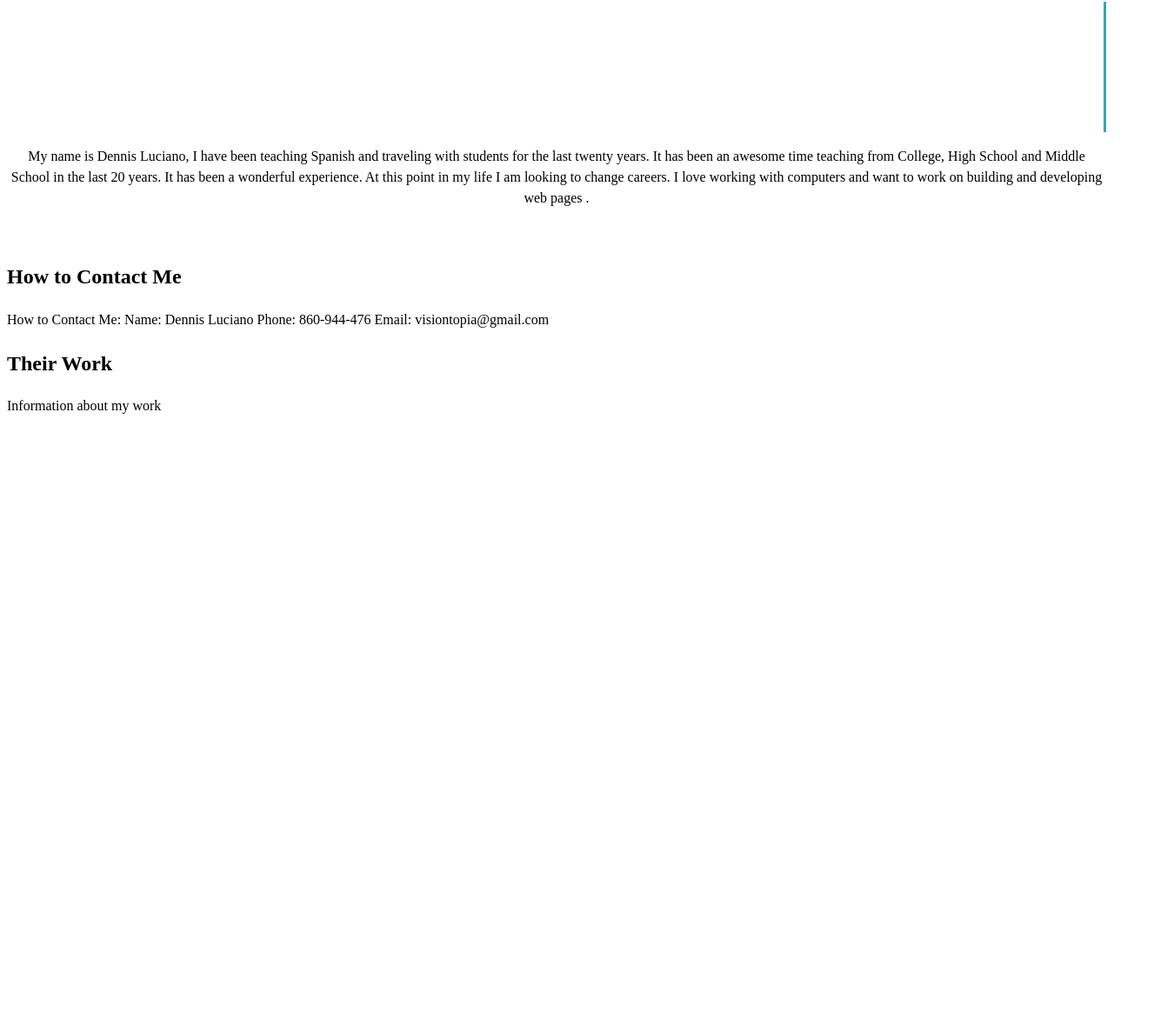
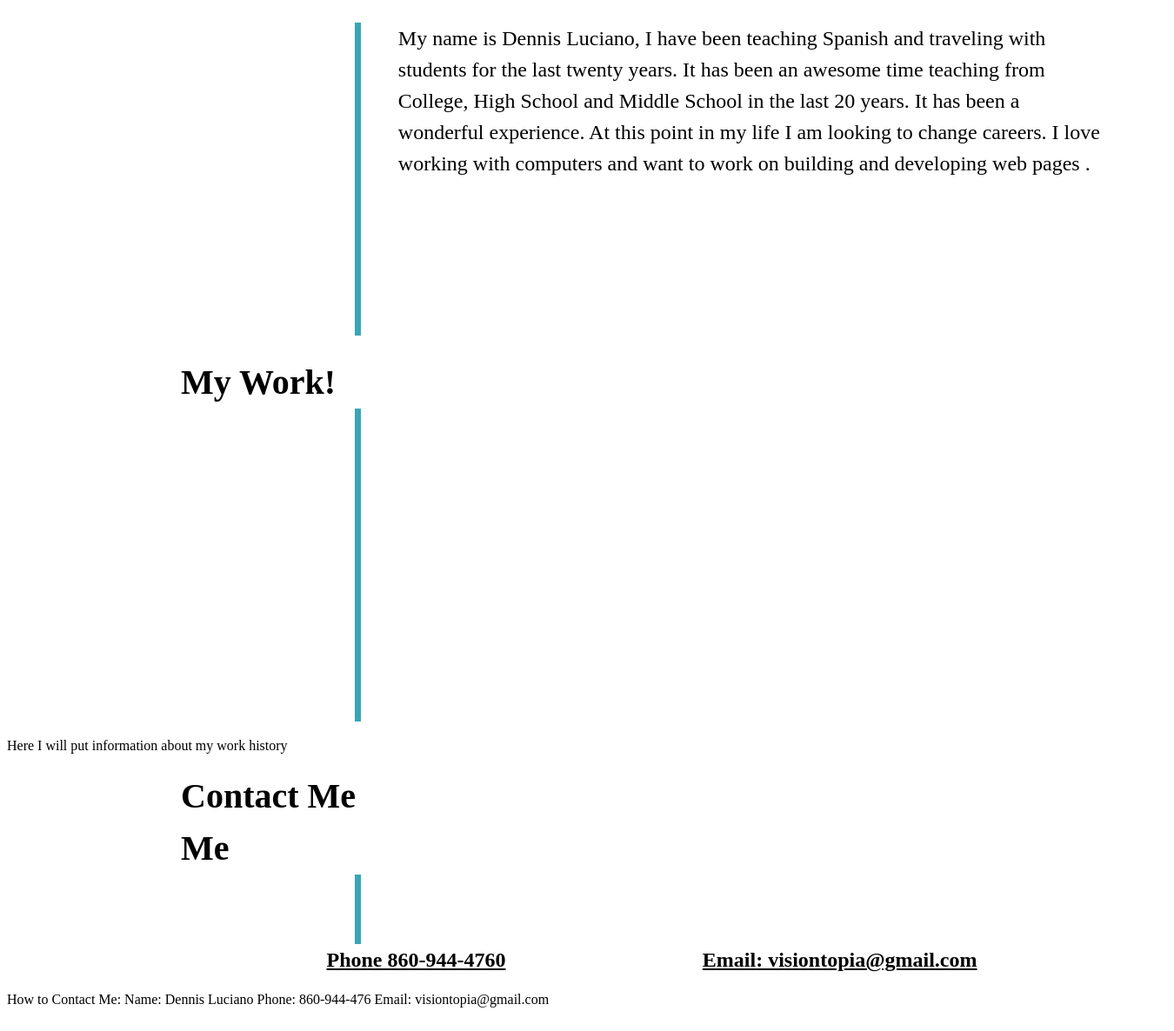
Before and after one commit to DenCoding2023/Dennis-Portfolio, a plain HTML site: page index.html in a window 1280 px wide. Shown: the part 407-1593 px from the top of the page at 87% size, 1350 px wide, since content can reach past the window. Before the commit the page ends 910 px from the top, so only its background shows below. Drawn offline with Linux system fonts and the light colour scheme.

Commit message:
Adding the borders and sections using div boxes

```diff
--- a/assets/css/style.css
+++ b/assets/css/style.css
@@ -28,6 +28,8 @@ body {
 
   h2{
    text-align: left;
+   font-size: 250%;
+   margin: 0 0 0 200px;
 
   }
 
@@ -74,12 +76,51 @@ img{
 
 /* working on paragraph 1 */
 .Den-paragraph p{
-  text-align: center;
+  text-align: left;
+  margin-left: 5%;
+  font-size: x-large;
 }
 
-/* Moving the text in the asside section */
+/* Here is the boder section */
 .border {
-  border-right: 3px solid #39a6b2;
-  height: 150px;
-  flex: 2 1%;
+  border-left: 7px solid #39a6b2;
+  height: 360px;
+  flex: 2 40%;
+  margin-left: 400px ;
 }
+
+.border-2 {
+  border-left: 7px solid #39a6b2;
+  height: 360px;
+  flex: 2 40%;
+  margin-left: 400px ;
+}
+
+.border-3 {
+  border-left: 7px solid #39a6b2;
+  height: 80px;
+  flex: 2 40%;
+  margin-left: 400px ;
+}
+
+/* Here is the about me section */
+.Den-paragraph-3 ul {
+  display: flex;
+  flex-wrap: wrap;
+  justify-content: space-evenly;
+  align-items: right;
+  list-style: none;
+  margin-left: 8%;
+  width: 95%;
+  color: black;
+  font-size: x-large;
+
+  }
+
+
+
+@media screen and (max-width: 768px) {
+  header {
+    flex-direction: column;
+  }
+}
--- a/index.html
+++ b/index.html
@@ -31,16 +31,17 @@
         </figure>
 
     <article>
+
+     <section>
+
+            <section id="about-me" class="about">
+                <div class="flex row">
                     <H2>About me!</H2>
-     <section>
-        <section id="about-me" class="about">
 
                     <div class="border">
                     <div class="border1">
                 </div>
 
-     </section>
-            <section>
             <Div class="Den-paragraph">
                  <p> My name is Dennis Luciano, I have been teaching Spanish and traveling
                      with students for the last twenty years.  It has been an awesome time
@@ -53,8 +54,39 @@
 
         </section>
     <br>
+     </section>
+     <section id="My Work" class="my info">
 
-    <h2>How to Contact Me</h2>
+                <div class="flex row">
+                    <H2>My Work!</H2>
+
+                 <div class="border-2">
+
+        </div>
+        <div class="Dennis work">
+                <p> Here I will put information about my work history</p>
+
+        </div>
+    </section>
+
+    <section id="contact-me" class="about">
+
+        <div class="flex row">
+                <h2 class="section title">Contact Me</h2>
+                <h2>Me</h2>
+
+                <div class="border-3">
+        </div>
+
+        <Div class="Den-paragraph-3">
+
+            <nav>
+                <ul>
+                  <li><b href="#">Phone 860-944-4760</b></li>
+                  <li><b href="#">Email: visiontopia@gmail.com</b></li>
+                </ul>
+            </nav>
+
             <p>How to Contact Me:
             Name: Dennis Luciano
             Phone: 860-944-476
@@ -62,11 +94,9 @@
         </p>
 
         </Div>
-      </article>
-       <article>
-         <h2>Their Work</h2>
-    <div>
-         <p> Information about my work  </p>
+</div>
+</section>
+
   </div>
 
         </article>
```
Lines whose indentation alone changed are shown as unchanged.
